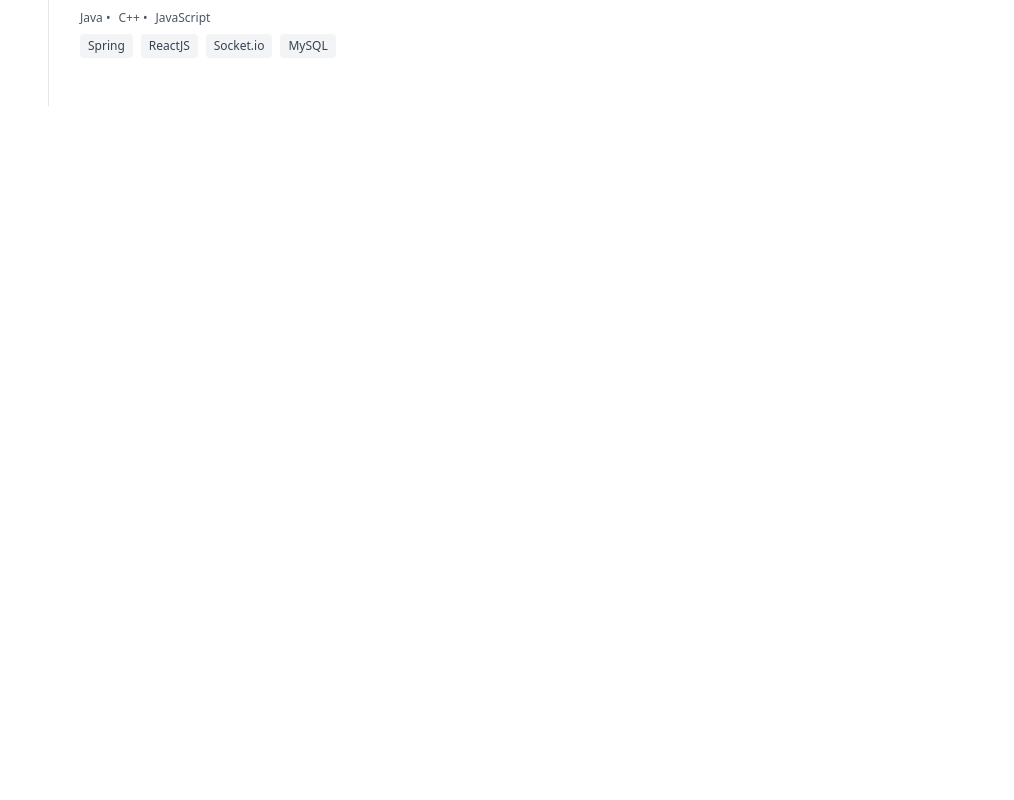
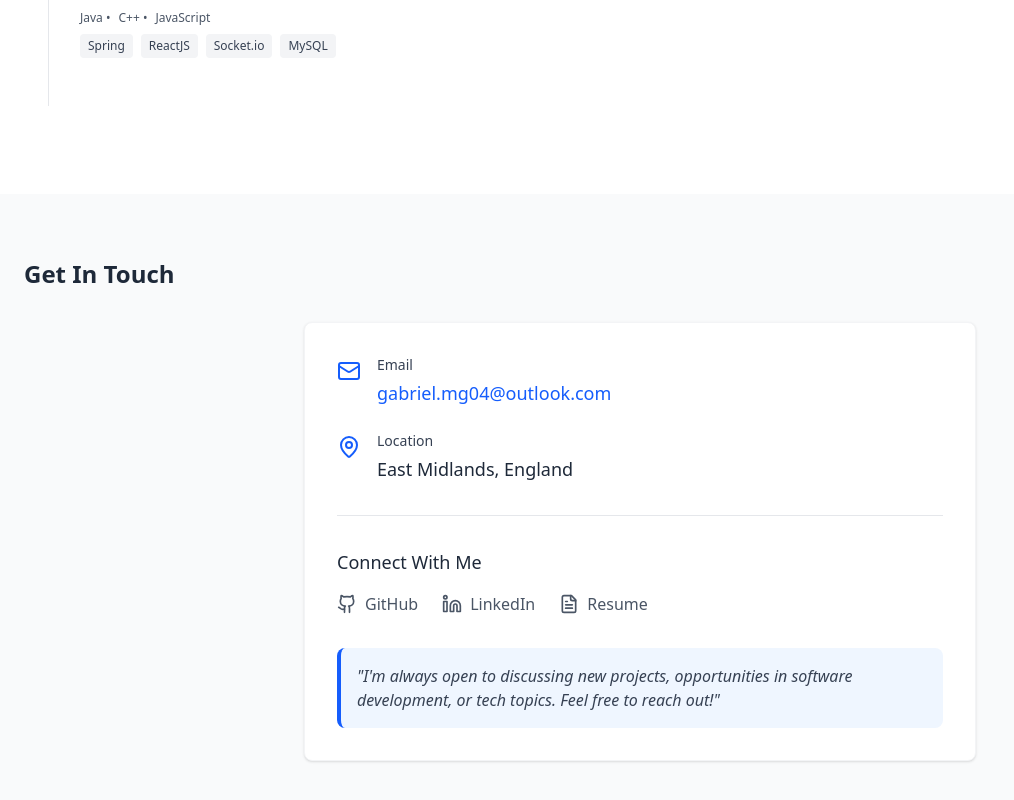
Before and after one commit to gabrielg2020/portfolio, a Svelte app in the folder frontend/: page / in a window 1280 px wide. Shown: the part 1872-2672 px from the top of the page, without its empty margins (0-1014 px from the left). Before the commit the page ends 2066 px from the top, so only its background shows below. Built offline with nearby package versions, Linux system fonts and the light colour scheme.

Commit message:
feat(frontend): create and implement contact section
Signed-off-by: Gabriel Guimaraes <80750139+gabrielg2020@users.noreply.github.com>

```diff
--- a/frontend/src/App.svelte
+++ b/frontend/src/App.svelte
@@ -3,6 +3,7 @@
   import Experience from "./pages/Experience.svelte";
   import Home from "./pages/Home.svelte";
   import Projects from "./pages/Projects.svelte";
+  import Contact from "./pages/Contact.svelte";
 
   let pageLinks: { label: string; href: string }[] = [
     { label: "Home", href: "#home" },
@@ -19,8 +20,13 @@
 </script>
 
 <div class="min-h-screen">
-  <NavBar name="Gabriel Guimaraes" links={pageLinks} {socials} />
+  <NavBar name="Gabriel Guimaraes" links={pageLinks} socials={socials} />
   <Home />
   <Projects />
   <Experience />
+  <Contact
+  email="gabriel.mg04@outlook.com"
+  location="East Midlands, England"
+  socials={socials}
+/>
 </div>
--- a/frontend/src/pages/Contact.svelte
+++ b/frontend/src/pages/Contact.svelte
@@ -1,6 +1,104 @@
 <script lang="ts">
+  import { Mail, MapPin, Github, Linkedin, FileText } from "@lucide/svelte";
+
+  // Props
+  export let email: string = "your.email@example.com";
+  export let location: string = "City, Country";
+  export let socials: {
+    github?: string;
+    linkedin?: string;
+    resume?: string;
+  } = {
+    github: "https://github.com/gabrielg2020",
+    linkedin: "https://linkedin.com/in/gabrielg4",
+    resume: "/resume.pdf"
+  };
 </script>
 
-<div id="contact">
-  <h1>Get In Touch</h1>
-</div>
+<section id="contact" class="py-16 bg-gray-50">
+  <div class="container mx-auto px-6">
+    <h2 class="text-2xl font-bold text-gray-800 mb-8">Get In Touch</h2>
+
+    <div class="max-w-2xl mx-auto">
+      <div class="bg-white p-8 rounded-lg border border-gray-100 shadow-sm">
+        <div class="space-y-8">
+          <!-- Contact Information -->
+          <div class="space-y-6">
+            <div class="flex items-start">
+              <Mail class="text-blue-600 mr-4 h-6 w-6 flex-shrink-0 mt-1" />
+              <div>
+                <p class="text-sm font-medium text-gray-700 mb-1">Email</p>
+                <a
+                  href={`mailto:${email}`}
+                  class="text-blue-600 hover:underline text-lg"
+                >
+                  {email}
+                </a>
+              </div>
+            </div>
+
+            <div class="flex items-start">
+              <MapPin class="text-blue-600 mr-4 h-6 w-6 flex-shrink-0 mt-1" />
+              <div>
+                <p class="text-sm font-medium text-gray-700 mb-1">Location</p>
+                <p class="text-gray-800 text-lg">{location}</p>
+              </div>
+            </div>
+          </div>
+
+          <!-- Divider -->
+          <div class="border-t border-gray-200"></div>
+
+          <!-- Social Links -->
+          <div>
+            <h3 class="text-lg font-medium text-gray-800 mb-4">Connect With Me</h3>
+            <div class="flex flex-wrap gap-6">
+              {#if socials.github}
+                <a
+                  href={socials.github}
+                  target="_blank"
+                  rel="noopener noreferrer"
+                  class="flex items-center text-gray-600 hover:text-blue-600 transition-colors"
+                >
+                  <Github class="h-5 w-5 mr-2" />
+                  <span>GitHub</span>
+                </a>
+              {/if}
+
+              {#if socials.linkedin}
+                <a
+                  href={socials.linkedin}
+                  target="_blank"
+                  rel="noopener noreferrer"
+                  class="flex items-center text-gray-600 hover:text-blue-600 transition-colors"
+                >
+                  <Linkedin class="h-5 w-5 mr-2" />
+                  <span>LinkedIn</span>
+                </a>
+              {/if}
+
+              {#if socials.resume}
+                <a
+                  href={socials.resume}
+                  target="_blank"
+                  rel="noopener noreferrer"
+                  class="flex items-center text-gray-600 hover:text-blue-600 transition-colors"
+                >
+                  <FileText class="h-5 w-5 mr-2" />
+                  <span>Resume</span>
+                </a>
+              {/if}
+            </div>
+          </div>
+
+          <!-- Message -->
+          <div class="bg-blue-50 p-4 rounded-lg border-l-4 border-blue-600">
+            <p class="text-gray-700 italic">
+              "I'm always open to discussing new projects, opportunities in software development, or tech topics. Feel free to reach out!"
+            </p>
+          </div>
+        </div>
+      </div>
+    </div>
+  </div>
+</section>
```
